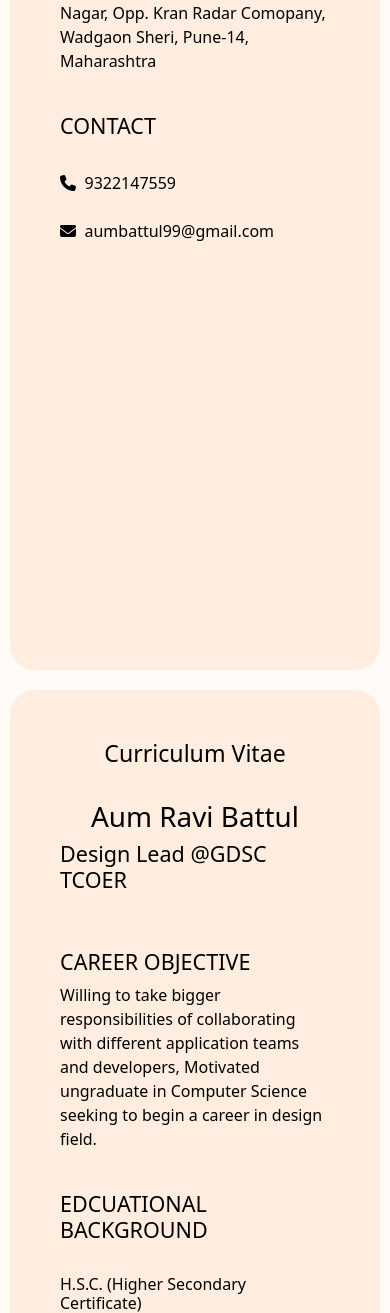
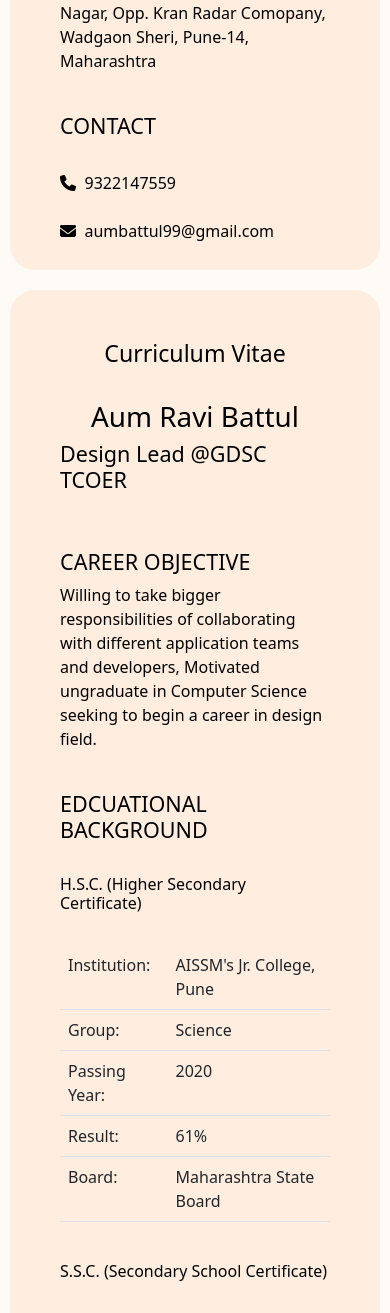
Before and after one commit to aum99/my-portfolio-website, a Flask app: page /resume in a window 390 px wide. Shown: the part 1096-2409 px from the top of the page. Run offline with Flask 2, Linux system fonts and the light colour scheme; some libraries are stand-ins or nearby versions.

Commit message:
resume page minor change

```diff
--- a/static/css/styles.css
+++ b/static/css/styles.css
@@ -186,10 +186,14 @@ padding-right:100px
 .card-2 {
 height:1800px
 }
+.card-1 {
+height:1300px
+}
 .about-info {
 padding-left: 20px;
 }
 .abt-row {
 padding:30px 0px
 }
+
 }
--- a/templates/resume.html
+++ b/templates/resume.html
@@ -3,7 +3,7 @@
   <section class="resume-section">
     <div class="row">
       <div class="col-lg-4 col-md-12 col-sm-12 left-resume">
-        <div class="card resume-card">
+        <div class="card resume-card card-1">
           <img src="static/images/my-img.jpeg" alt="">
           <br>
           <h4>PERSONAL DETAILS</h4>
```
